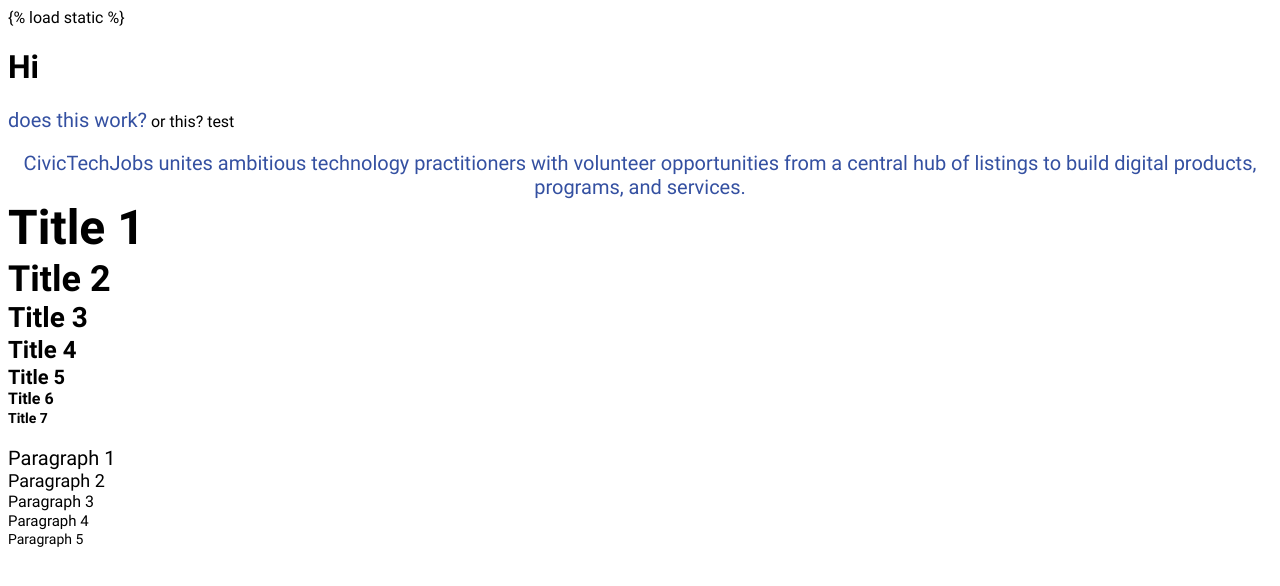
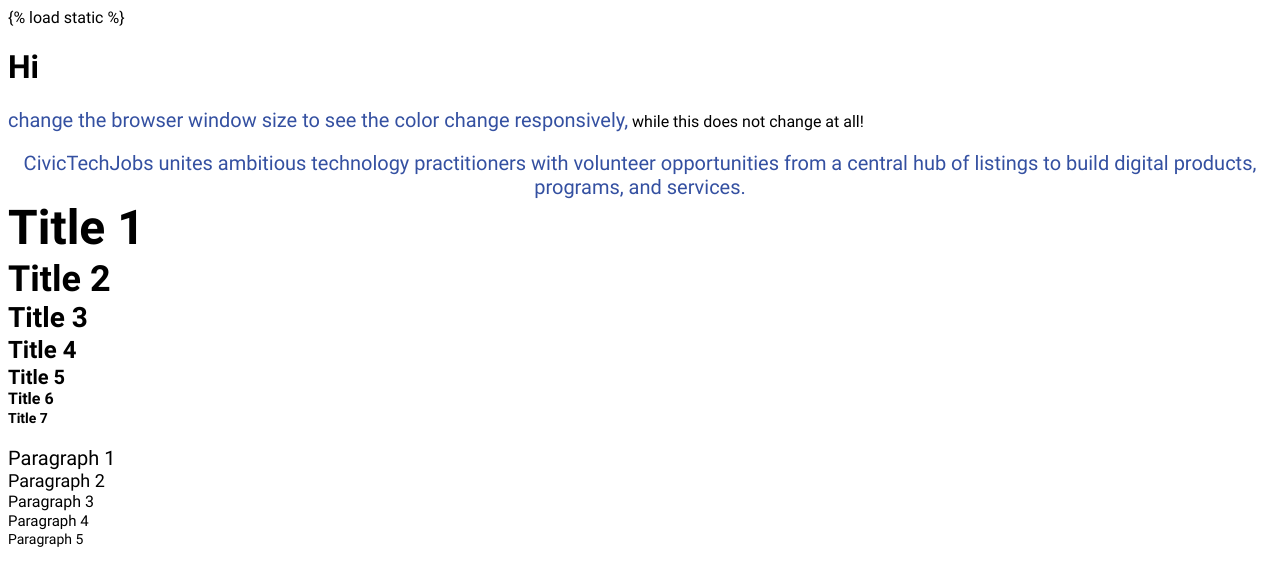
Before and after one commit to hackforla/CivicTechJobs, a React app: page / in a window 1280 px wide. Shown: the top 586 px of the page. Built offline with nearby package versions, Linux system fonts and the light colour scheme.

Commit message:
Update App.js

```diff
--- a/frontend/src/components/App.js
+++ b/frontend/src/components/App.js
@@ -5,7 +5,7 @@ function App() {
     return (
         <div>
             <h1>Hi</h1>
-            <div><span className="red">does this work?</span> or this? test</div>
+            <div><span className="red">change the browser window size to see the color change responsively,</span> while this does not change at all!</div>
             <br></br>
             <div className="red">CivicTechJobs unites ambitious technology practitioners with volunteer opportunities from a central hub of listings to build digital products, programs, and services.</div>
             <div className="title-1">Title 1</div>
```
